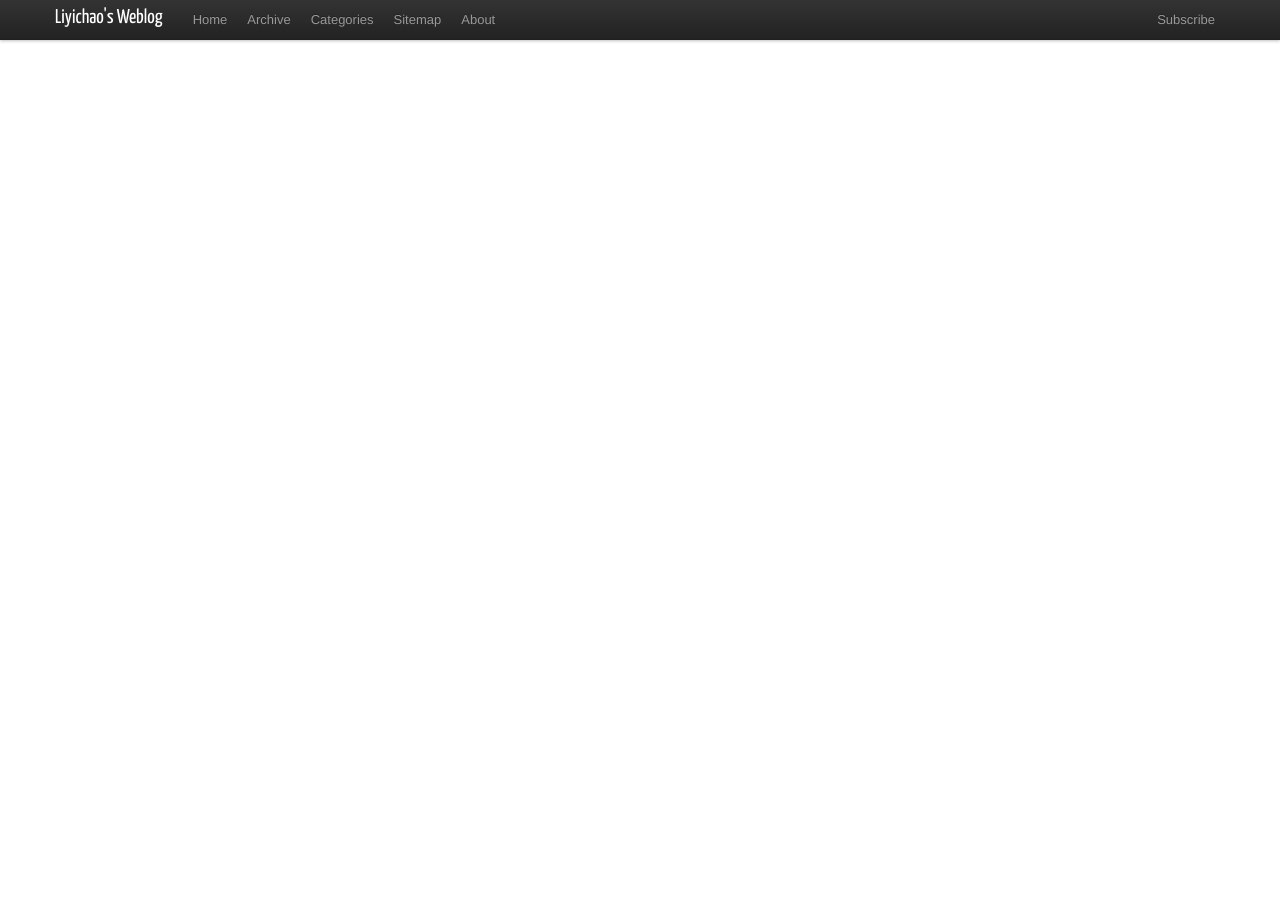
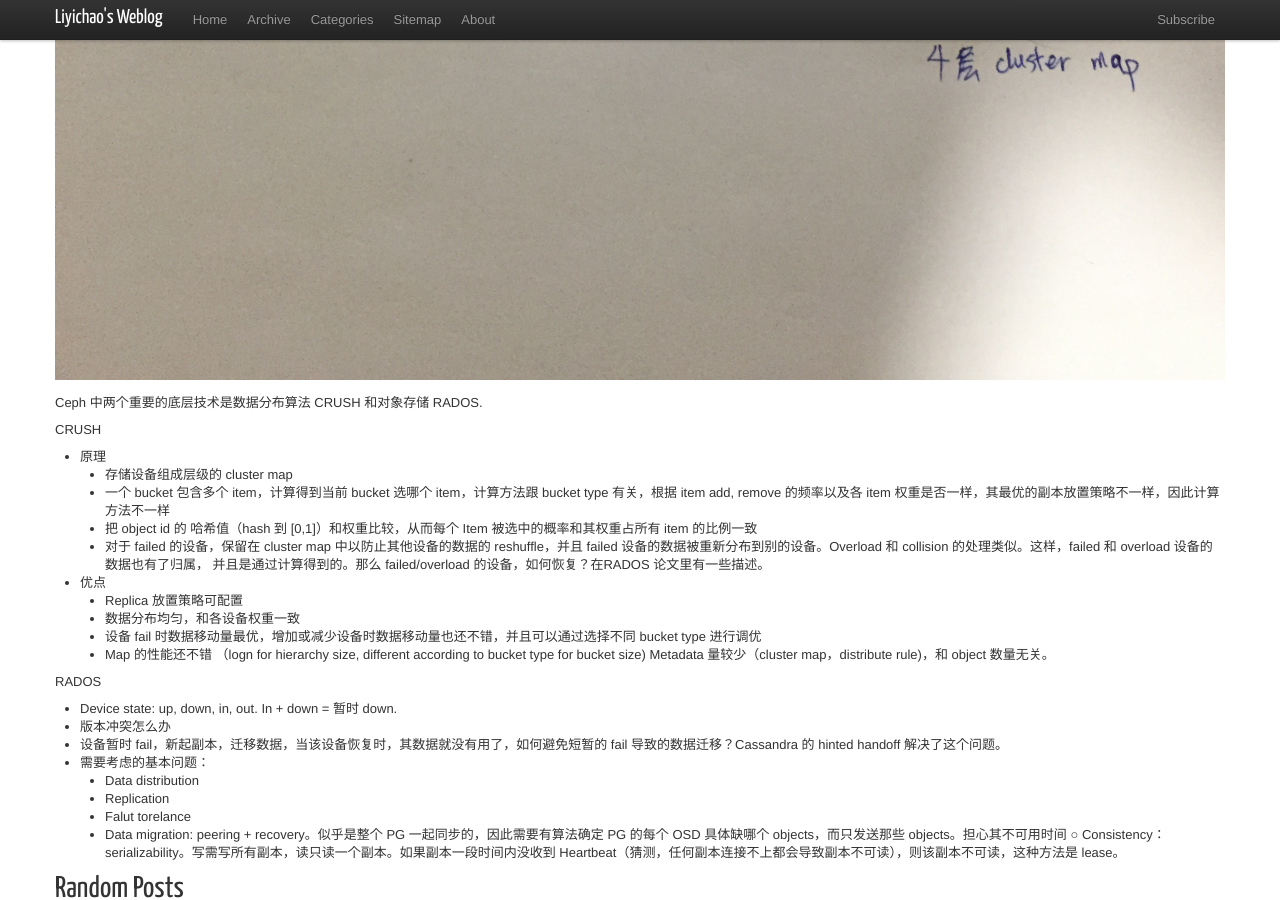
Before and after one commit to liyichao/liyichao.github.io, a Jekyll site: the page built from _posts/2017/2017-04-14-分布式系统入门.md, in a window 1280 px wide and 900 px high, scrolled down 9924 px. Built offline with Jekyll 4.4.1, drawn with Linux system fonts in a browser that asks for light colours; nearby versions of some CDN libraries; comment, search, counter and statistics services are not loaded.

Commit message:
Add ceph.

```diff
--- a/_posts/2017/2017-04-14-分布式系统入门.md
+++ b/_posts/2017/2017-04-14-分布式系统入门.md
@@ -215,3 +215,35 @@ TODO
   * 如果 SU  publish M1 后更新本地数据库，那么就必须避免自己消费到 M1，但是从文中看，每个 tablet 一个 Topic，所以所有 Router 收到的消息应该是一样的（顺序可能不一样），那么 Router 通过 hostname 排除 M1？那 M1 就是白发了，有点浪费。这个方法还有个问题，万一 publish 之后 SU 挂了，那么重启之后还是需要消费 M1 才能恢复。或者 SU 挂了其数据就全被丢弃了？那就比较不稳定。
 * Update 消息流到底是怎样的，是先到 master SU，还是到 master MB？
 * 如何通知客户端写的结果？
+
+# Ceph
+
+![image](/assets/img/2017-04-14/ceph.JPG)
+
+Ceph 中两个重要的底层技术是数据分布算法 CRUSH 和对象存储 RADOS.
+
+CRUSH
+
+* 原理
+  * 存储设备组成层级的 cluster map
+  * 一个 bucket 包含多个 item，计算得到当前 bucket 选哪个 item，计算方法跟 bucket type 有关，根据 item add, remove 的频率以及各 item 权重是否一样，其最优的副本放置策略不一样，因此计算方法不一样
+  * 把 object id 的 哈希值（hash 到 [0,1]）和权重比较，从而每个 Item 被选中的概率和其权重占所有 item 的比例一致
+  * 对于 failed 的设备，保留在 cluster map 中以防止其他设备的数据的 reshuffle，并且 failed 设备的数据被重新分布到别的设备。Overload 和 collision 的处理类似。这样，failed 和 overload 设备的数据也有了归属， 并且是通过计算得到的。那么 failed/overload 的设备，如何恢复？在RADOS 论文里有一些描述。
+* 优点
+  * Replica 放置策略可配置
+  * 数据分布均匀，和各设备权重一致
+  * 设备 fail 时数据移动量最优，增加或减少设备时数据移动量也还不错，并且可以通过选择不同 bucket type 进行调优
+  * Map 的性能还不错 （logn for hierarchy size, different according to bucket type for bucket size)
+Metadata 量较少（cluster map，distribute rule)，和 object 数量无关。
+
+RADOS
+
+* Device state: up, down, in, out. In + down = 暂时 down.
+* 版本冲突怎么办
+* 设备暂时 fail，新起副本，迁移数据，当该设备恢复时，其数据就没有用了，如何避免短暂的 fail 导致的数据迁移？Cassandra 的 hinted handoff 解决了这个问题。
+* 需要考虑的基本问题：
+  * Data distribution
+  * Replication
+  * Falut torelance
+  * Data migration: peering + recovery。似乎是整个 PG 一起同步的，因此需要有算法确定 PG 的每个 OSD 具体缺哪个 objects，而只发送那些 objects。担心其不可用时间
+    ○ Consistency：serializability。写需写所有副本，读只读一个副本。如果副本一段时间内没收到 Heartbeat（猜测，任何副本连接不上都会导致副本不可读），则该副本不可读，这种方法是 lease。
```
Also changed, not shown: assets/img/2017-04-14/ceph.JPG (added).
